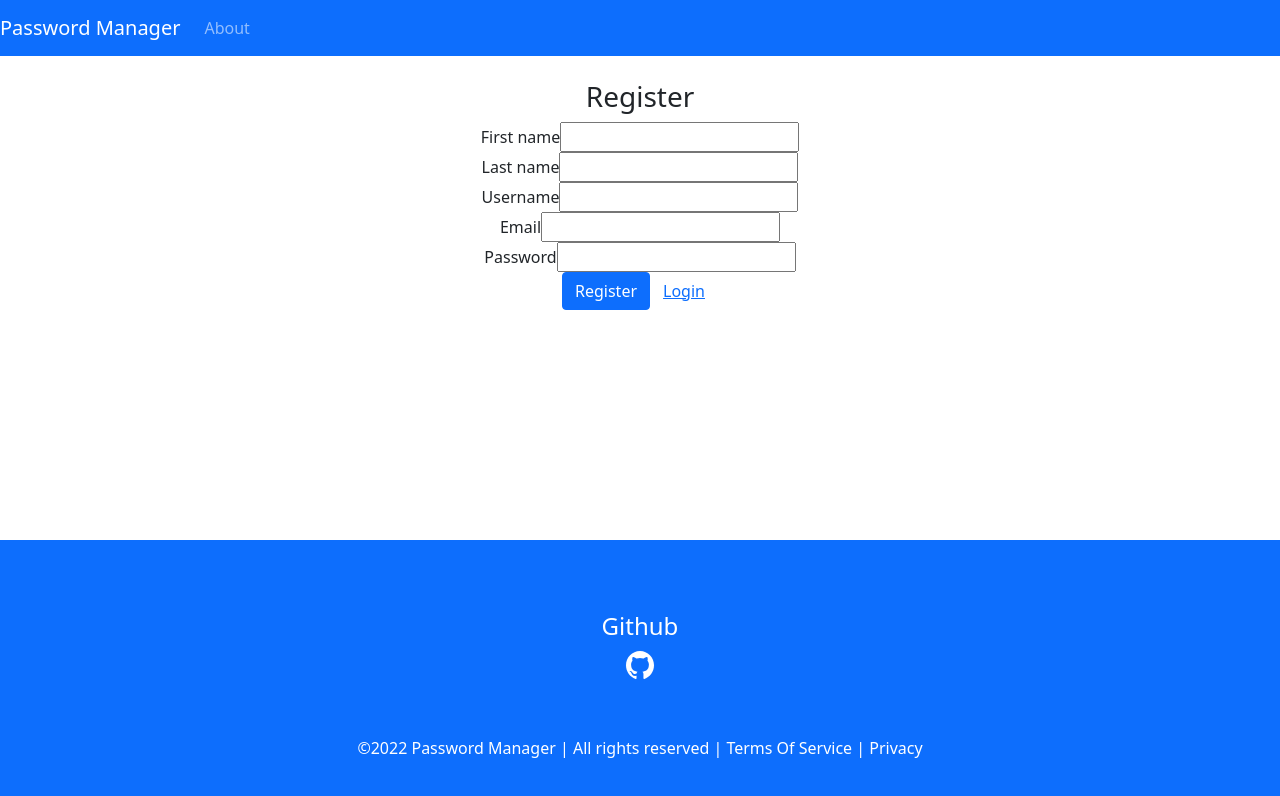
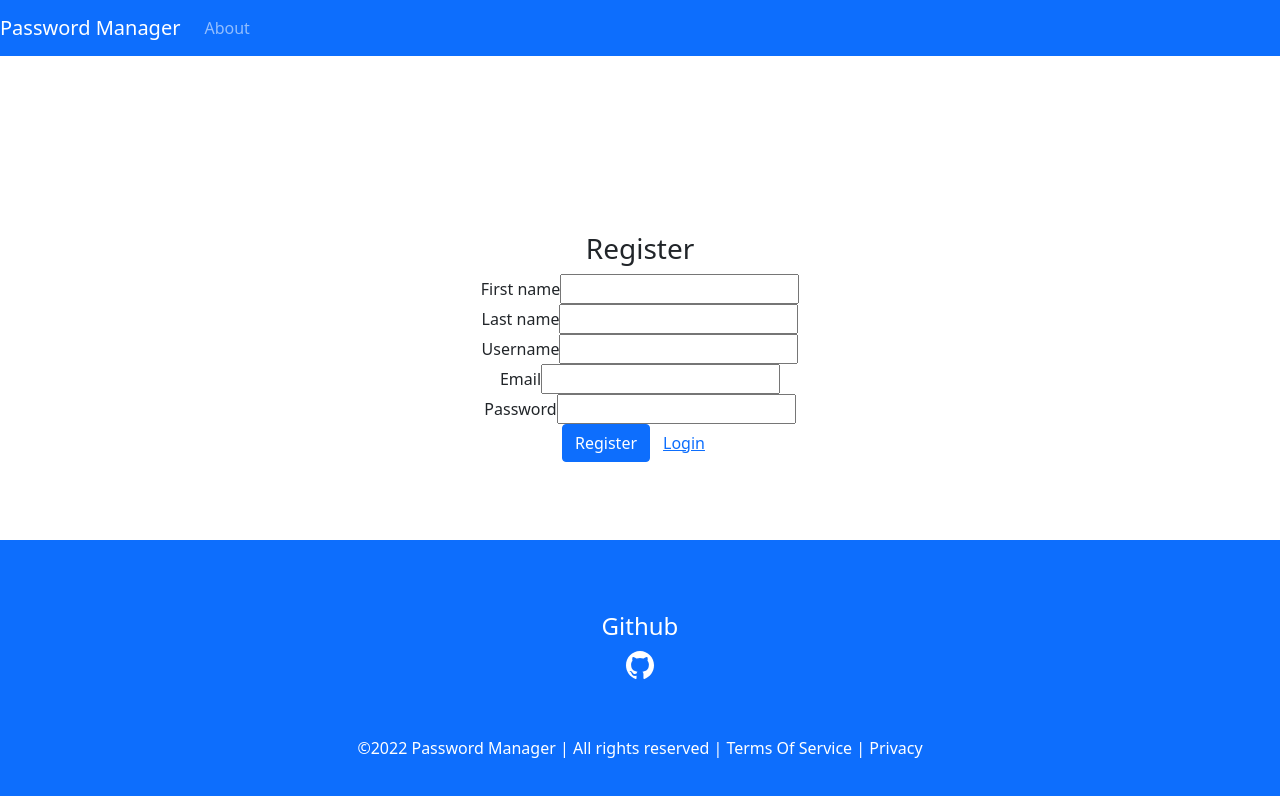
Before and after one commit to jcsgh/password-manager-client, a React (Create React App) app: page /register in a window 1280 px wide. Shown: the top 796 px of the page. Built offline with nearby package versions, Linux system fonts and the light colour scheme.

Commit message:
css changes

```diff
--- a/src/App.css
+++ b/src/App.css
@@ -29,6 +29,15 @@
   padding: 1.5em;
 }
 
+.auth-container {
+  display: flex;
+  align-items: center;
+  justify-content: center;
+  flex-direction: column;
+  padding: 1.5em;
+  padding-top: 11em;
+}
+
 .git-icon {
   color: white;
 }
--- a/src/components/Login.js
+++ b/src/components/Login.js
@@ -26,7 +26,7 @@ const Login = () => {
     }
 
     return (
-      <div className="container">
+      <div className="auth-container">
        <h3>Login</h3>
        <form name="form" onSubmit={onSubmitHandler}>
                     <div>
--- a/src/components/Register.js
+++ b/src/components/Register.js
@@ -14,7 +14,7 @@ const Register = () => {
 
     const [form, setForm] = useState(formData)
 
-    const onSubmitHandler = (e) => {
+    const handleSubmit = (e) => {
         e.preventDefault()
 
             axios
@@ -23,35 +23,35 @@ const Register = () => {
             .catch(error => console.log(error))
         }
 
-    const onChangeHandler = (e) => {
+    const handleChange = (e) => {
         e.preventDefault()
         setForm({...form, [e.target.name]:e.target.value})
     }
 
     return (
-      <div className="container">
+      <div className="auth-container">
        <h3>Register</h3>
-       <form name="form" onSubmit={onSubmitHandler}>
+       <form name="form" onSubmit={handleSubmit}>
                     <div>
                         <label htmlFor="firstname">First name</label>
 
-                        <input type="text" name="firstname" value={form.firstname} onChange={onChangeHandler}/>
+                        <input type="text" name="firstname" value={form.firstname} onChange={handleChange}/>
                     </div>
                     <div>
                         <label htmlFor="lastname">Last name</label>
-                        <input type="text" name="lastname" value={form.lastname} onChange={onChangeHandler}/>
+                        <input type="text" name="lastname" value={form.lastname} onChange={handleChange}/>
                     </div>
                     <div>
                         <label htmlFor="username">Username</label>
-                        <input type="text" name="username" value={form.username} onChange={onChangeHandler}/>
+                        <input type="text" name="username" value={form.username} onChange={handleChange}/>
                     </div>
                     <div>
                         <label htmlFor="email">Email</label>
-                        <input type="text" name="email" value={form.email} onChange={onChangeHandler}/>
+                        <input type="text" name="email" value={form.email} onChange={handleChange}/>
                     </div>
                     <div>
                         <label htmlFor="password">Password</label>
-                        <input type="password" name="password" value={form.password} onChange={onChangeHandler}/>
+                        <input type="password" name="password" value={form.password} onChange={handleChange}/>
                     </div>
                     <div className="form-group">
                         <button className="btn btn-primary">Register</button>
```
